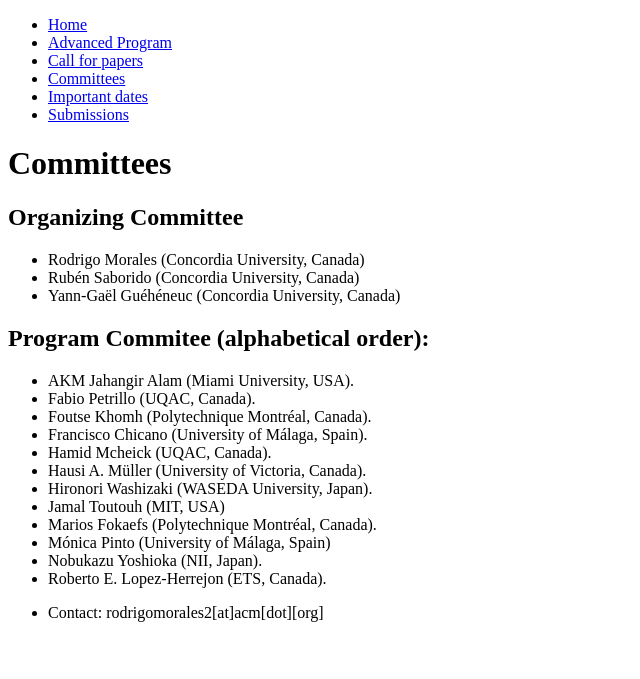
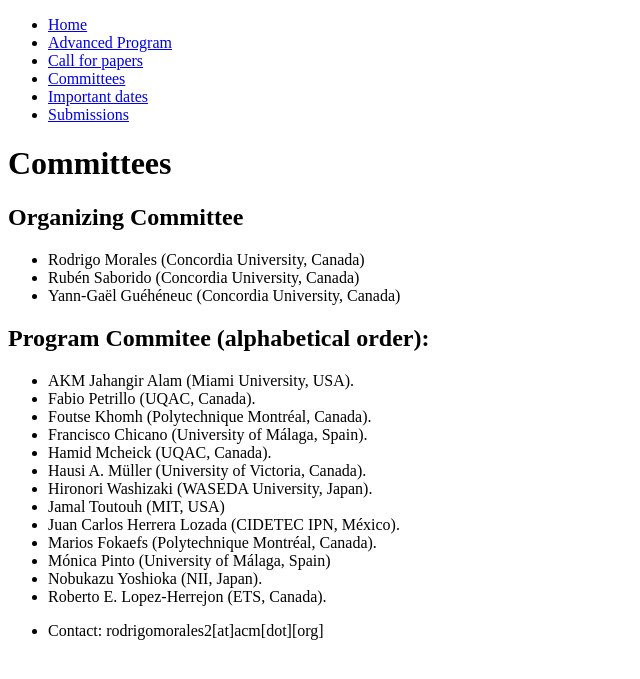
Before and after one commit to moar82/SERP4IoT, a Jekyll site: the page built from Committees/index.html, in a window 1280 px wide. Shown: the top 679 px of the page, without its empty margins (0-640 px from the left). Built offline with Jekyll 4.4.1, drawn with Linux system fonts in a browser that asks for light colours.

Commit message:
Update index.html
add Juan Carlos Herrera Lozada

```diff
--- a/Committees/index.html
+++ b/Committees/index.html
@@ -20,6 +20,7 @@
     <li>Hausi A. Müller (University of Victoria, Canada). </li>
     <li>Hironori Washizaki (WASEDA University, Japan).</li>
     <li>Jamal Toutouh (MIT, USA)</li>
+    <li>Juan Carlos Herrera Lozada (CIDETEC IPN, México).</li>
     <li>Marios Fokaefs (Polytechnique Montréal, Canada).</li>
     <li>Mónica Pinto (University of Málaga, Spain)</li>
     <li>Nobukazu Yoshioka (NII, Japan).</li>
```
